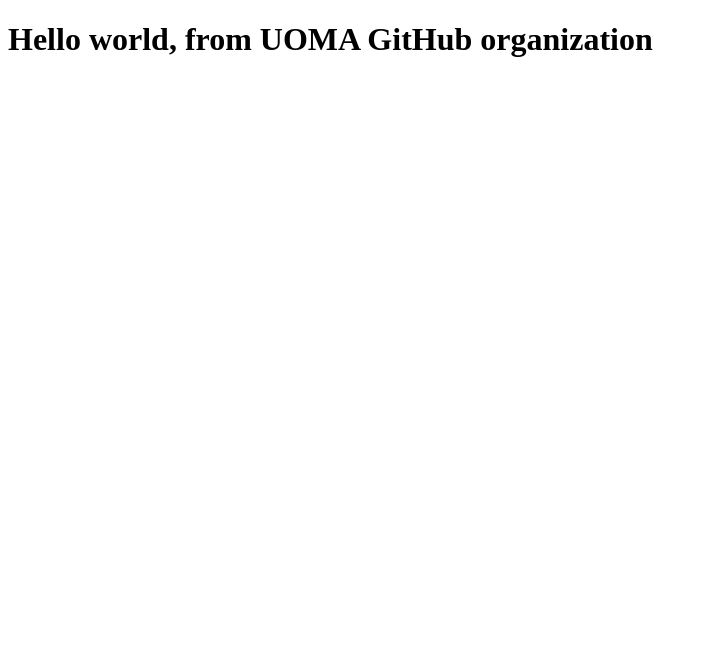
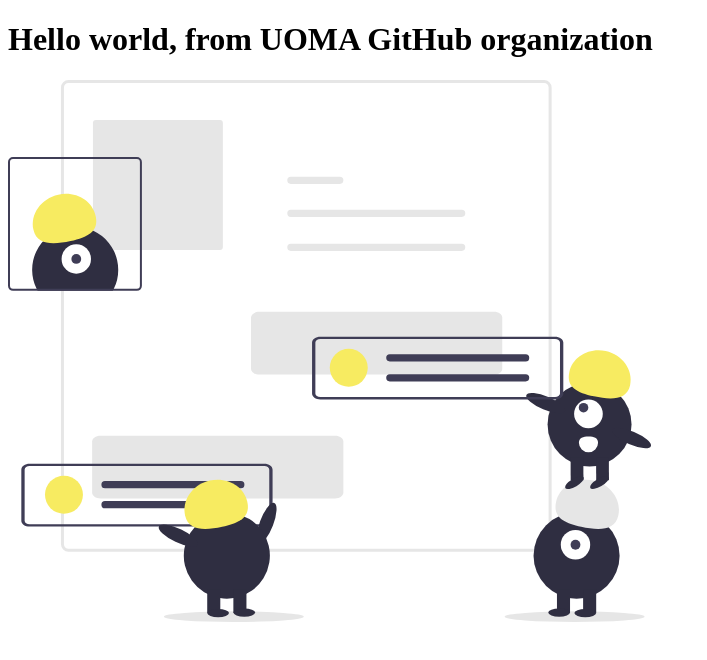
Before and after one commit to uoma-sosiaalipalvelut/uoma-sosiaalipalvelut.github.io, a plain HTML site: page index.html in a window 1280 px wide. Shown: the whole page, without its empty margins (0-707 px from the left). Drawn offline with Linux system fonts and the light colour scheme.

Commit message:
Update index.html
Added illustration

```diff
--- a/index.html
+++ b/index.html
@@ -7,5 +7,6 @@
   </head>
   <body>
     <h1>Hello world, from UOMA GitHub organization</h1>
+    <img src="https://github.com/uoma-sosiaalipalvelut/uoma-sosiaalipalvelut.github.io/blob/main/undraw_design_team_af2y.svg" alt="UOMA GitHub team illustration" />
   </body>
 </html>
```
